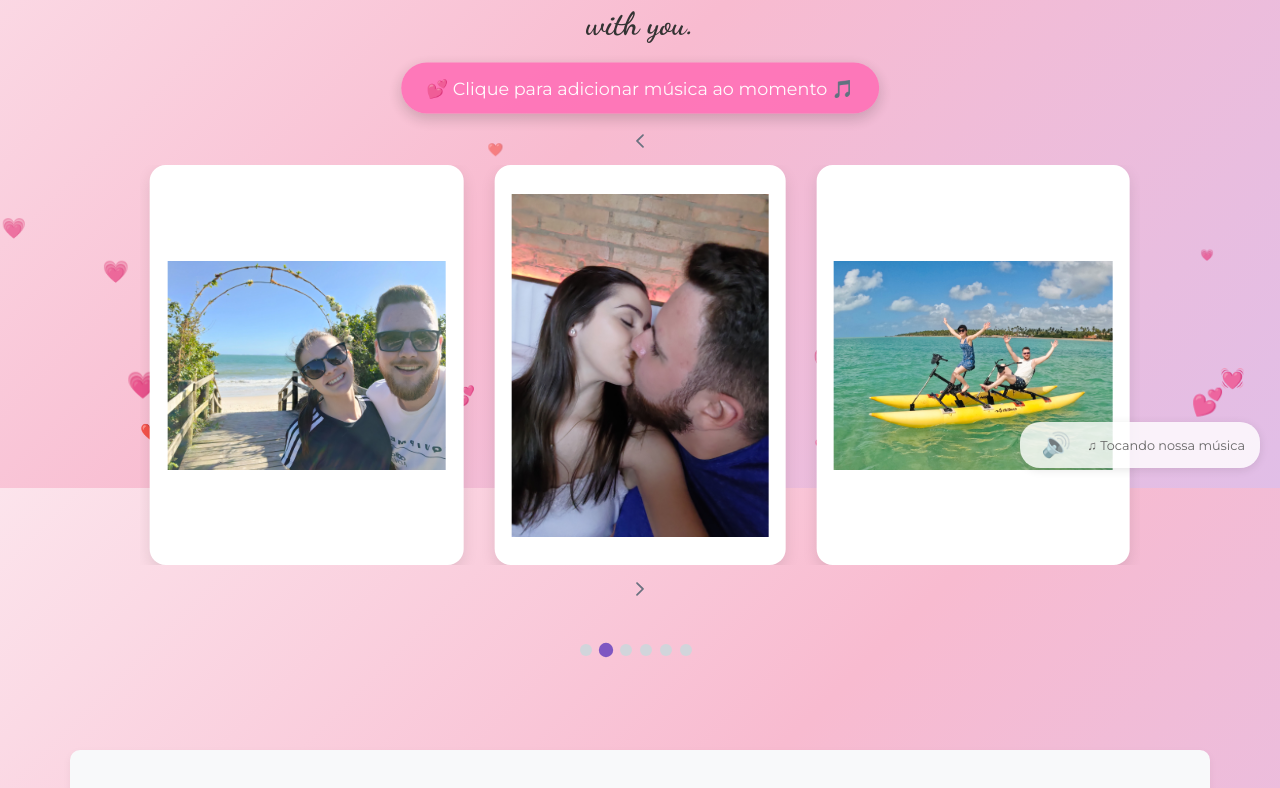
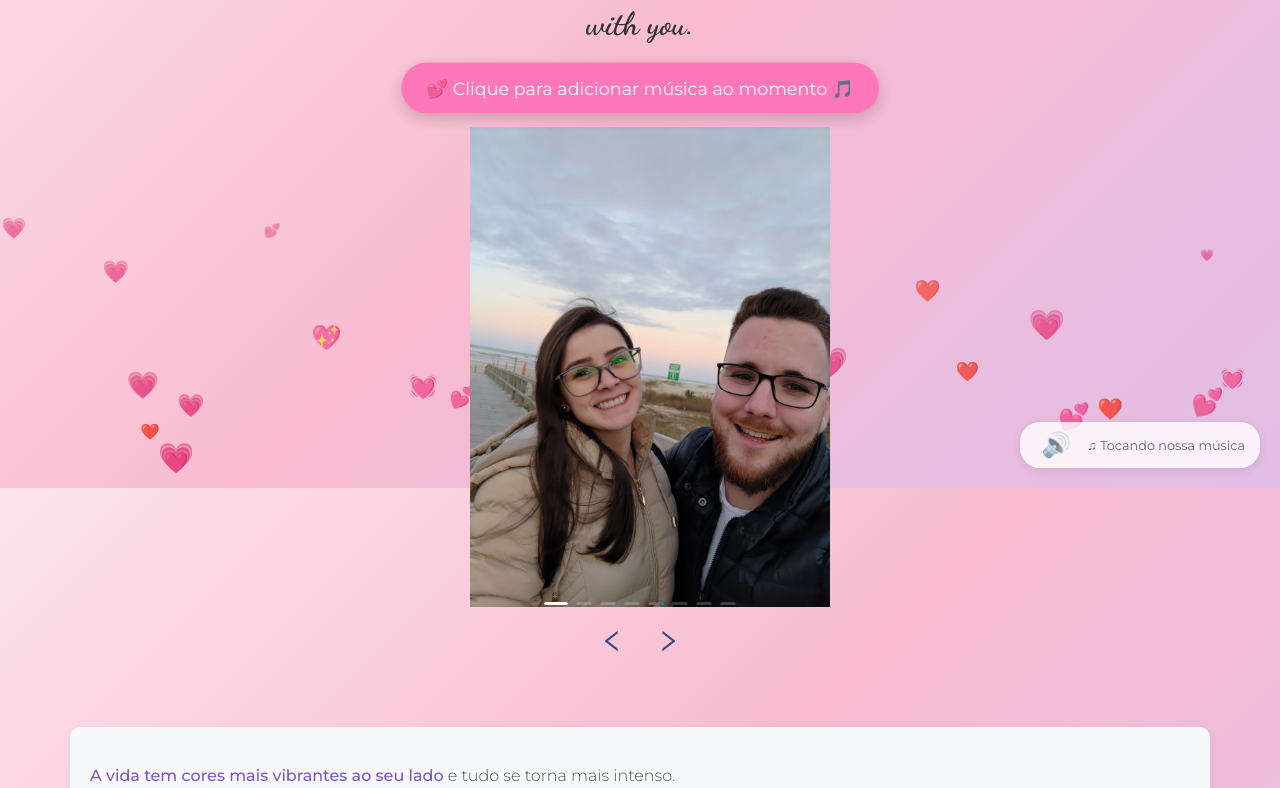
Before and after one commit to PedroBolson/Momentos-Especiais, a React (Vite) app: page / in a window 1280 px wide. Shown: the part 312-1100 px from the top of the page. Built offline with nearby package versions, Linux system fonts and the light colour scheme.

Commit message:
Ajusting carousel and timer

```diff
--- a/package.json
+++ b/package.json
@@ -10,8 +10,8 @@
     "preview": "vite preview"
   },
   "dependencies": {
+    "antd": "^5.24.6",
     "primeicons": "^7.0.0",
-    "primereact": "^10.9.4",
     "react": "^19.0.0",
     "react-dom": "^19.0.0"
   },
--- a/src/components/Carrossel.tsx
+++ b/src/components/Carrossel.tsx
@@ -1,42 +1,15 @@
-import React, { useEffect, useState } from 'react';
-import { Carousel } from 'primereact/carousel';
-import 'primereact/resources/themes/lara-light-indigo/theme.css';
-import 'primereact/resources/primereact.min.css';
-import 'primeicons/primeicons.css';
+import React, { useRef } from 'react';
+import { Carousel } from 'antd';
+import { LeftOutlined, RightOutlined } from '@ant-design/icons';
 import '../css/Carrossel.css';
 
 // Importa as imagens da pasta assets
-const images = Object.values(import.meta.glob('../assets/*.{png,jpg,jpeg,svg}', { eager: true }))
-    .map((module: any) => module.default);
+const images = Object.values(
+    import.meta.glob('../assets/*.{png,jpg,jpeg,svg}', { eager: true })
+).map((module: any) => module.default);
 
 const Carrossel: React.FC = () => {
-    const [isMobile, setIsMobile] = useState<boolean>(false);
-
-    // Detecta se é uma tela pequena
-    useEffect(() => {
-        const checkMobile = () => {
-            setIsMobile(window.innerWidth <= 767);
-        };
-
-        checkMobile();
-        window.addEventListener('resize', checkMobile);
-        return () => window.removeEventListener('resize', checkMobile);
-    }, []);
-
-    // Configurações responsivas
-    const responsiveOptions = [
-        { breakpoint: '1400px', numVisible: 3, numScroll: 1 },
-        { breakpoint: '1199px', numVisible: 2, numScroll: 1 },
-        { breakpoint: '767px', numVisible: 1, numScroll: 1 }
-    ];
-
-    // Template para renderizar cada imagem
-    const imageTemplate = (image: string) => (
-        <div className="carousel-slide">
-            <img src={image} alt="Momento especial" className="carousel-image" />
-        </div>
-    );
-
+    const carouselRef = useRef<any>(null);
     return (
         <div className="app-container">
             <h1>
@@ -44,15 +17,21 @@ const Carrossel: React.FC = () => {
             </h1>
 
             <div className="carousel-container">
-                <Carousel
-                    value={images}
-                    numVisible={isMobile ? 1 : 3}
-                    numScroll={1}
-                    responsiveOptions={responsiveOptions}
-                    itemTemplate={imageTemplate}
-                    autoplayInterval={3000}
-                    circular
-                />
+                <Carousel ref={carouselRef} autoplay autoplaySpeed={8000}>
+                    {images.map((image, idx) => (
+                        <div key={idx} className="carousel-slide">
+                            <img src={image} alt="Momento especial" className="carousel-image" />
+                        </div>
+                    ))}
+                </Carousel>
+                <div className="carousel-arrows">
+                    <button onClick={() => carouselRef.current.prev()} className="arrow-button">
+                        <LeftOutlined />
+                    </button>
+                    <button onClick={() => carouselRef.current.next()} className="arrow-button">
+                        <RightOutlined />
+                    </button>
+                </div>
             </div>
 
             <div className="mensagem-especial">
--- a/src/css/Carrossel.css
+++ b/src/css/Carrossel.css
@@ -42,33 +42,41 @@ h1 {
     align-items: center;
     padding: 10px;
     box-sizing: border-box;
-    height: 400px;
+    height: 500px;
+    /* Aumentado para telas desktop */
     border-radius: 16px;
-    background-color: white;
-    box-shadow: 0 6px 15px rgba(0, 0, 0, 0.1);
+    background-color: transparent;
+    box-shadow: 0 4px 10px rgba(0, 0, 0, 0.05);
     margin: 0 10px;
     overflow: hidden;
     transition: transform 0.3s ease, box-shadow 0.3s ease;
+    position: relative;
+    border: none !important;
+    box-shadow: none !important;
+    background-color: transparent !important;
+    overflow: hidden;
 }
 
-/* Corrigindo o efeito de hover no card */
 .carousel-slide:hover {
     transform: translateY(-5px) scale(1.02);
-    box-shadow: 0 12px 20px rgba(0, 0, 0, 0.15);
-    border: 1px solid rgba(126, 87, 194, 0.3);
-    /* Borda sutil com a cor roxa do tema */
+    box-shadow: 0 8px 15px rgba(0, 0, 0, 0.1);
+    border: none;
 }
 
 /* Efeito mais sutil na imagem quando o card recebe hover */
 .carousel-image {
-    width: auto;
-    height: auto;
-    max-width: 95%;
-    max-height: 95%;
+    width: 100%;
+    height: 100%;
     object-fit: contain;
-    border-radius: 8px;
-    margin: auto;
+    object-position: center;
+    border-radius: 25px;
     transition: all 0.3s ease;
+    display: block;
+    max-width: 100%;
+    max-height: 100%;
+    margin: 0 auto;
+    object-fit: contain;
+    object-position: center;
 }
 
 /* Removendo o efeito de hover direto na imagem, já que agora o card inteiro tem hover */
@@ -195,6 +203,42 @@ h1 {
     overflow: visible;
 }
 
+/* Estilos para as setas do Carousel do Ant Design */
+.carousel-arrows {
+    display: flex;
+    justify-content: center;
+    margin-top: 10px;
+}
+
+.arrow-button {
+    background: none;
+    border: none;
+    font-size: 24px;
+    cursor: pointer;
+    margin: 0 10px;
+    color: #364d79;
+}
+
+/* Remove outline e qualquer efeito (especialmente em navegadores) */
+.slick-slide,
+.slick-slide * {
+    outline: none !important;
+}
+
+/* Força que o slide do carousel fique centralizado */
+.slick-slide {
+    display: flex !important;
+    justify-content: center;
+    align-items: center;
+}
+
+/* Garante que a imagem fique centralizada dentro do slide */
+.carousel-image {
+    display: block;
+    margin: 0 auto;
+    object-position: center;
+}
+
 /* Ajustes responsivos */
 @media (max-width: 768px) {
     .app-container {
@@ -243,7 +287,8 @@ h1 {
     }
 
     .carousel-slide {
-        height: 350px;
+        height: 400px;
+        /* aumento da altura no mobile */
         padding: 8px;
         border-radius: 12px;
         box-shadow: 0 4px 12px rgba(0, 0, 0, 0.1);
@@ -259,6 +304,10 @@ h1 {
         height: auto;
         object-fit: contain;
         margin: auto;
+    }
+
+    .arrow-button {
+        font-size: 20px;
     }
 
     /* Ajustes adicionais para garantir centralização em componentes do PrimeReact */
@@ -277,6 +326,17 @@ h1 {
         align-items: center;
         justify-content: center;
         height: 100%;
+    }
+
+    .slick-list {
+        transform: translateX(-3.5%) !important;
+    }
+}
+
+/* Sobrescreva para telas maiores (desktop) */
+@media (min-width: 769px) {
+    .carousel-image {
+        object-fit: contain;
     }
 }
 
--- a/src/css/TogetherTimer.css
+++ b/src/css/TogetherTimer.css
@@ -143,11 +143,19 @@
     }
 
     .timer-unit {
-        min-width: 45px;
+        flex: 0 0 calc(33.33% - 10px);
+        /* 10px para compensar o gap */
+        text-align: center;
+        /* Remova min-width se estiver atrapalhando */
     }
 
     .timer-separator {
-        height: 30px;
+        display: none;
+    }
+
+    .timer-display {
+        gap: 10px;
+        flex-wrap: wrap;
     }
 
     .timer-message {
```
Also changed, not shown: 1 other file (tests, documents, lock files or other folders).
